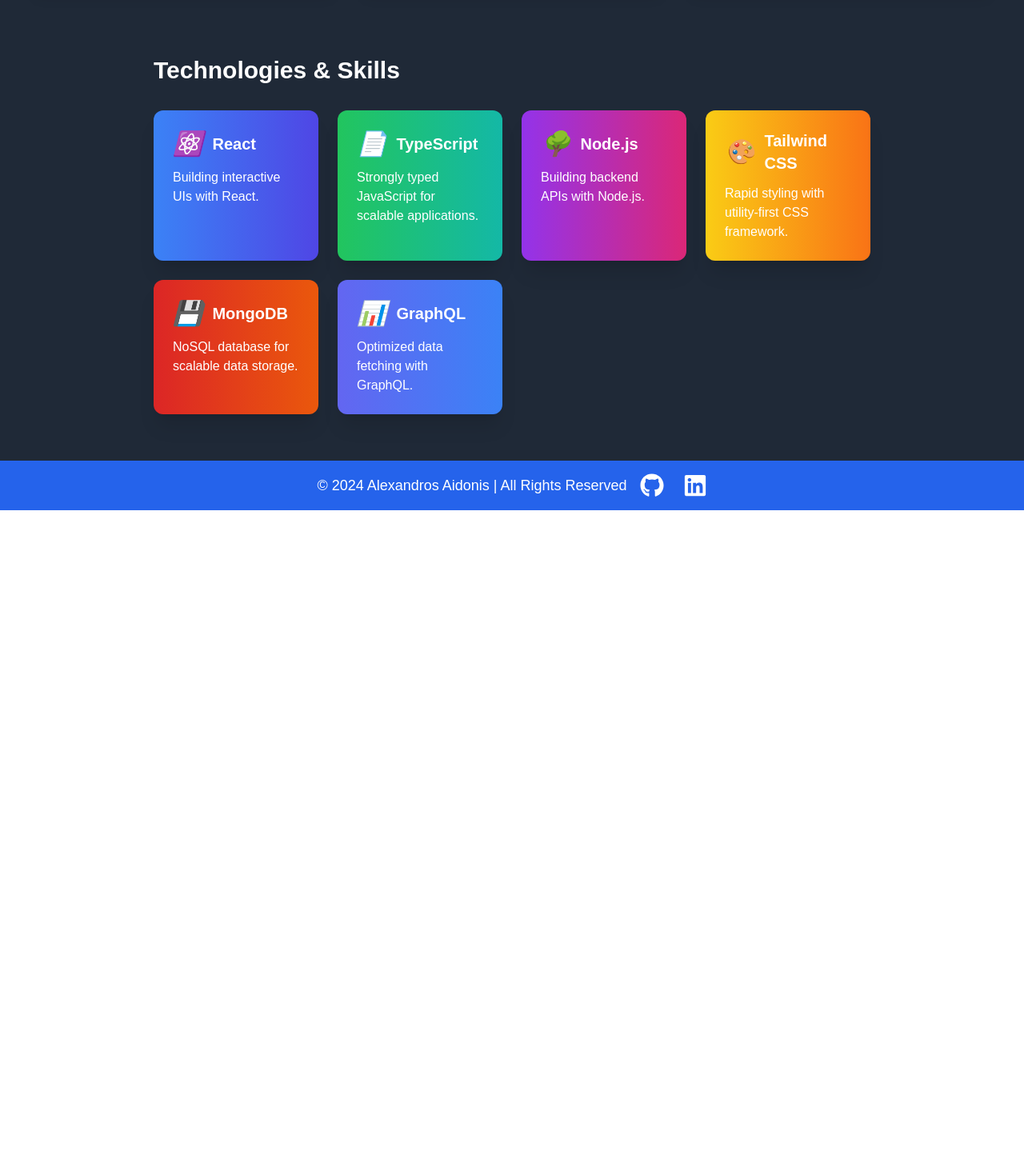
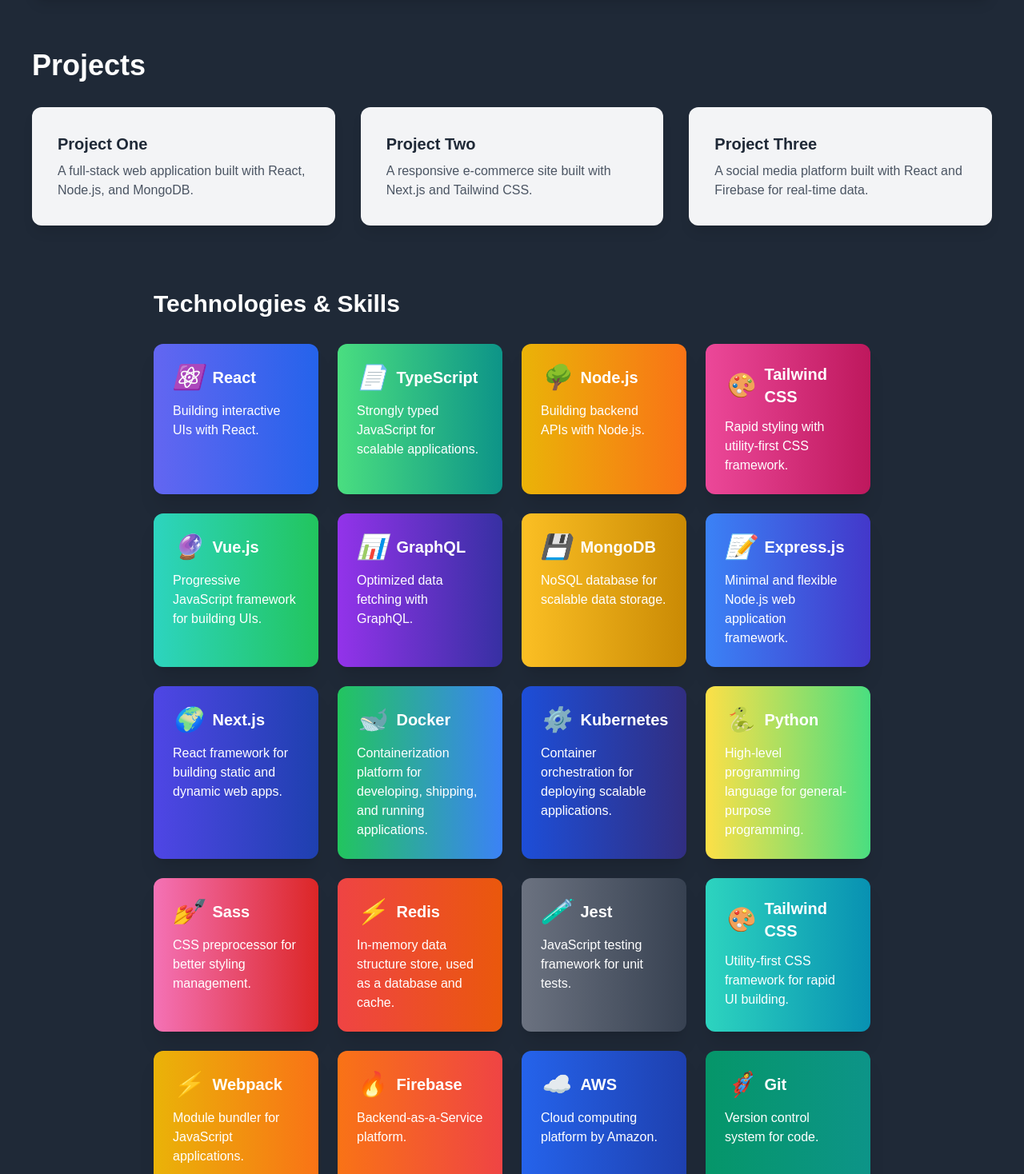
Before and after one commit to alexaid123/personalPage, a Next.js app: page / in a window 1280 px wide. Shown: the part 1040-2508 px from the top of the page at 80% size. Before the commit the page ends 1678 px from the top, so only its background shows below. Built offline with nearby package versions, Linux system fonts and the light colour scheme.

Commit message:
made skills clickable

```diff
--- a/components/skills.tsx
+++ b/components/skills.tsx
@@ -1,61 +1,222 @@
+'use client'
+
+import { useState } from "react";
+
+interface Skill {
+  name: string;
+  icon: string;
+  description: string;
+  projects: string[];
+  color: string;
+}
+
 export const Skills: React.FC = () => {
-    return (
-        <div className="mx-auto max-w-4xl py-20">
-            <div className="">
-                <h3 className="text-3xl mb-8 font-bold text-white">
-                    Technologies & Skills
-                </h3>
-                <div className="grid grid-cols-2 md:grid-cols-3 lg:grid-cols-4 gap-6">
-                    <div data-aos="fade-up" className="p-12 rounded-2xl shadow-2xl transform transition-all hover:scale-105 transition duration-500 bg-gradient-to-r from-blue-500 to-indigo-600 p-6 rounded-xl shadow-xl hover:scale-110 hover:translate-y-2 hover:shadow-xl hover:translate-x-1 transition-all duration-500 transform">
-                        <div className="flex items-center mb-3">
-                            <i className="mui-icon react-icon text-white text-3xl mr-3">⚛️</i>
-                            <h4 className="text-xl font-semibold text-white">React</h4>
-                        </div>
-                        <p className="text-white mt-2">Building interactive UIs with React.</p>
-                    </div>
+  const [modalOpen, setModalOpen] = useState(false);
+  const [selectedSkill, setSelectedSkill] = useState<Skill | null>(null);
 
-                    <div data-aos="fade-up" data-aos-delay="100" className="bg-gradient-to-r from-green-500 to-teal-500 p-6 rounded-xl shadow-xl hover:scale-110 hover:translate-y-2 hover:shadow-xl hover:translate-x-1 transition-all duration-500 transform">
-                        <div className="flex items-center mb-3">
-                            <i className="mui-icon typescript-icon text-white text-3xl mr-3">📄</i>
-                            <h4 className="text-xl font-semibold text-white">TypeScript</h4>
-                        </div>
-                        <p className="text-white mt-2">Strongly typed JavaScript for scalable applications.</p>
-                    </div>
+  const skills: Skill[] = [
+    {
+      name: "React",
+      icon: "⚛️",
+      description: "Building interactive UIs with React.",
+      projects: ["Project 1", "Project 2", "Project 3"],
+      color: "bg-gradient-to-r from-indigo-500 to-blue-600",
+    },
+    {
+      name: "TypeScript",
+      icon: "📄",
+      description: "Strongly typed JavaScript for scalable applications.",
+      projects: ["Project A", "Project B"],
+      color: "bg-gradient-to-r from-green-400 to-teal-600",
+    },
+    {
+      name: "Node.js",
+      icon: "🌳",
+      description: "Building backend APIs with Node.js.",
+      projects: ["Backend API", "Real-Time App"],
+      color: "bg-gradient-to-r from-yellow-500 to-orange-500",
+    },
+    {
+      name: "Tailwind CSS",
+      icon: "🎨",
+      description: "Rapid styling with utility-first CSS framework.",
+      projects: ["Landing Page", "Dashboard UI"],
+      color: "bg-gradient-to-r from-pink-500 to-pink-700",
+    },
+    {
+      name: "Vue.js",
+      icon: "🔮",
+      description: "Progressive JavaScript framework for building UIs.",
+      projects: ["Vue Dashboard", "Vue Storefront"],
+      color: "bg-gradient-to-r from-teal-400 to-green-500",
+    },
+    {
+      name: "GraphQL",
+      icon: "📊",
+      description: "Optimized data fetching with GraphQL.",
+      projects: ["GraphQL API", "GraphQL Query UI"],
+      color: "bg-gradient-to-r from-purple-600 to-indigo-800",
+    },
+    {
+      name: "MongoDB",
+      icon: "💾",
+      description: "NoSQL database for scalable data storage.",
+      projects: ["MongoDB-backed App", "MongoDB Analytics"],
+      color: "bg-gradient-to-r from-amber-400 to-yellow-600",
+    },
+    {
+      name: "Express.js",
+      icon: "📝",
+      description: "Minimal and flexible Node.js web application framework.",
+      projects: ["Express API", "Express Web App"],
+      color: "bg-gradient-to-r from-blue-500 to-indigo-700",
+    },
+    {
+      name: "Next.js",
+      icon: "🌍",
+      description: "React framework for building static and dynamic web apps.",
+      projects: ["Next.js Portfolio", "Next.js Blog"],
+      color: "bg-gradient-to-r from-indigo-600 to-blue-800",
+    },
+    {
+      name: "Docker",
+      icon: "🐋",
+      description: "Containerization platform for developing, shipping, and running applications.",
+      projects: ["Dockerized App", "Microservices Architecture"],
+      color: "bg-gradient-to-r from-green-500 to-blue-500",
+    },
+    {
+      name: "Kubernetes",
+      icon: "⚙️",
+      description: "Container orchestration for deploying scalable applications.",
+      projects: ["Kubernetes Cluster", "CI/CD with Kubernetes"],
+      color: "bg-gradient-to-r from-blue-700 to-indigo-900",
+    },
+    {
+      name: "Python",
+      icon: "🐍",
+      description: "High-level programming language for general-purpose programming.",
+      projects: ["Machine Learning App", "Python Web Scraper"],
+      color: "bg-gradient-to-r from-yellow-300 to-green-400",
+    },
+    {
+      name: "Sass",
+      icon: "💅",
+      description: "CSS preprocessor for better styling management.",
+      projects: ["Stylish Website", "Sass-based Dashboard"],
+      color: "bg-gradient-to-r from-pink-400 to-red-600",
+    },
+    {
+      name: "Redis",
+      icon: "⚡",
+      description: "In-memory data structure store, used as a database and cache.",
+      projects: ["Cache Management", "Redis Queue System"],
+      color: "bg-gradient-to-r from-red-500 to-orange-600",
+    },
+    {
+      name: "Jest",
+      icon: "🧪",
+      description: "JavaScript testing framework for unit tests.",
+      projects: ["Jest Test Suite", "Unit Testing API"],
+      color: "bg-gradient-to-r from-gray-500 to-gray-700",
+    },
+    {
+      name: "Tailwind CSS",
+      icon: "🎨",
+      description: "Utility-first CSS framework for rapid UI building.",
+      projects: ["Tailwind App", "Tailwind Design System"],
+      color: "bg-gradient-to-r from-teal-400 to-cyan-600",
+    },
+    {
+      name: "Webpack",
+      icon: "⚡",
+      description: "Module bundler for JavaScript applications.",
+      projects: ["Webpack Config", "Webpack Build System"],
+      color: "bg-gradient-to-r from-yellow-500 to-orange-500",
+    },
+    {
+      name: "Firebase",
+      icon: "🔥",
+      description: "Backend-as-a-Service platform.",
+      projects: ["Firebase Auth", "Firebase Real-Time Database"],
+      color: "bg-gradient-to-r from-orange-500 to-red-500",
+    },
+    {
+      name: "AWS",
+      icon: "☁️",
+      description: "Cloud computing platform by Amazon.",
+      projects: ["AWS EC2 App", "AWS S3 Storage Solution"],
+      color: "bg-gradient-to-r from-blue-600 to-blue-800",
+    },
+    {
+      name: "Git",
+      icon: "🦸",
+      description: "Version control system for code.",
+      projects: ["Git Versioning", "GitHub Repository"],
+      color: "bg-gradient-to-r from-emerald-600 to-teal-600",
+    },
+  ];
 
-                    <div data-aos="fade-up" data-aos-delay="200" className="bg-gradient-to-r from-purple-600 to-pink-600 p-6 rounded-xl shadow-xl hover:scale-110 hover:translate-y-2 hover:shadow-xl hover:translate-x-1 transition-all duration-500 transform">
-                        <div className="flex items-center mb-3">
-                            <i className="mui-icon nodejs-icon text-white text-3xl mr-3">🌳</i>
-                            <h4 className="text-xl font-semibold text-white">Node.js</h4>
-                        </div>
-                        <p className="text-white mt-2">Building backend APIs with Node.js.</p>
-                    </div>
+  const openModal = (skill: Skill) => {
+    setSelectedSkill(skill);
+    setModalOpen(true);
+  };
 
-                    <div data-aos="fade-up" data-aos-delay="300" className="bg-gradient-to-r from-yellow-400 to-orange-500 p-6 rounded-xl shadow-xl hover:scale-110 hover:translate-y-2 hover:shadow-xl hover:translate-x-1 transition-all duration-500 transform">
-                        <div className="flex items-center mb-3">
-                            <i className="mui-icon tailwind-icon text-white text-3xl mr-3">🎨</i>
-                            <h4 className="text-xl font-semibold text-white">Tailwind CSS</h4>
-                        </div>
-                        <p className="text-white mt-2">Rapid styling with utility-first CSS framework.</p>
-                    </div>
+  const closeModal = () => {
+    setModalOpen(false);
+    setSelectedSkill(null);
+  };
 
-                    <div data-aos="fade-up" data-aos-delay="400" className="bg-gradient-to-r from-red-600 to-orange-600 p-6 rounded-xl shadow-xl hover:scale-110 hover:translate-y-2 hover:shadow-xl hover:translate-x-1 transition-all duration-500 transform">
-                        <div className="flex items-center mb-3">
-                            <i className="mui-icon mongodb-icon text-white text-3xl mr-3">💾</i>
-                            <h4 className="text-xl font-semibold text-white">MongoDB</h4>
-                        </div>
-                        <p className="text-white mt-2">NoSQL database for scalable data storage.</p>
-                    </div>
+  const handleModalClick = (e: React.MouseEvent) => {
+    if (e.target === e.currentTarget) {
+      closeModal();
+    }
+  };
 
-                    <div data-aos="fade-up" data-aos-delay="500" className="bg-gradient-to-r from-indigo-500 to-blue-500 p-6 rounded-xl shadow-xl hover:scale-110 hover:translate-y-2 hover:shadow-xl hover:translate-x-1 transition-all duration-500 transform">
-                        <div className="flex items-center mb-3">
-                            <i className="mui-icon graphql-icon text-white text-3xl mr-3">📊</i>
-                            <h4 className="text-xl font-semibold text-white">GraphQL</h4>
-                        </div>
-                        <p className="text-white mt-2">Optimized data fetching with GraphQL.</p>
-                    </div>
-                </div>
-            </div>
+  return (
+    <div className="mx-auto max-w-4xl py-20">
+    <h3 className="text-3xl mb-8 font-bold text-white">Technologies & Skills</h3>
+    <div className="grid grid-cols-2 md:grid-cols-3 lg:grid-cols-4 gap-6">
+      {skills.map((skill, index) => (
+        <div
+          key={index}
+          className={`p-6 rounded-xl shadow-xl transform transition-transform duration-300 hover:scale-105 hover:translate-y-2 hover:shadow-2xl cursor-pointer ${skill.color}`}
+          onClick={() => openModal(skill)}
+        >
+          <div className="flex items-center mb-3">
+            <i className="mui-icon text-white text-3xl mr-3">{skill.icon}</i>
+            <h4 className="text-xl font-semibold text-white">{skill.name}</h4>
+          </div>
+          <p className="text-white mt-2">{skill.description}</p>
+        </div>
+      ))}
+    </div>
 
+    {modalOpen && selectedSkill && (
+      <div
+        className="fixed inset-0 bg-black bg-opacity-50 flex justify-center items-center z-50"
+        onClick={handleModalClick}
+      >
+        <div
+          className={`rounded-2xl p-8 w-80 md:w-96 shadow-2xl transform transition-all duration-300 hover:scale-105 hover:translate-y-2 hover:shadow-2xl relative ${selectedSkill.color}`}
+        >
+          <button
+            className="absolute top-2 right-2 text-2xl text-white hover:text-gray-400"
+            onClick={closeModal}
+          >
+            ✕
+          </button>
+          <h2 className="text-3xl font-semibold mb-4 text-white">{selectedSkill.name}</h2>
+          <p className="text-white mb-4">{selectedSkill.description}</p>
+          <h4 className="text-xl font-semibold mb-2 text-white">Projects Using {selectedSkill.name}:</h4>
+          <ul className="list-disc pl-5 space-y-2 text-white">
+            {selectedSkill.projects.map((project, index) => (
+              <li key={index}>{project}</li>
+            ))}
+          </ul>
         </div>
-    );
-  };
+      </div>
+    )}
+  </div>
+  );
+};
```
Also changed, not shown: components/banner.tsx (+9 -12 lines), components/experience.tsx (+18 -0 lines).
